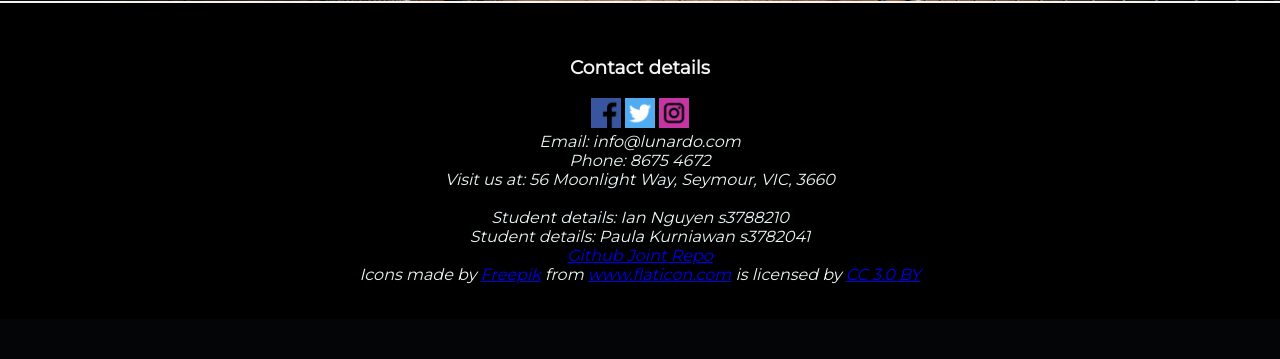
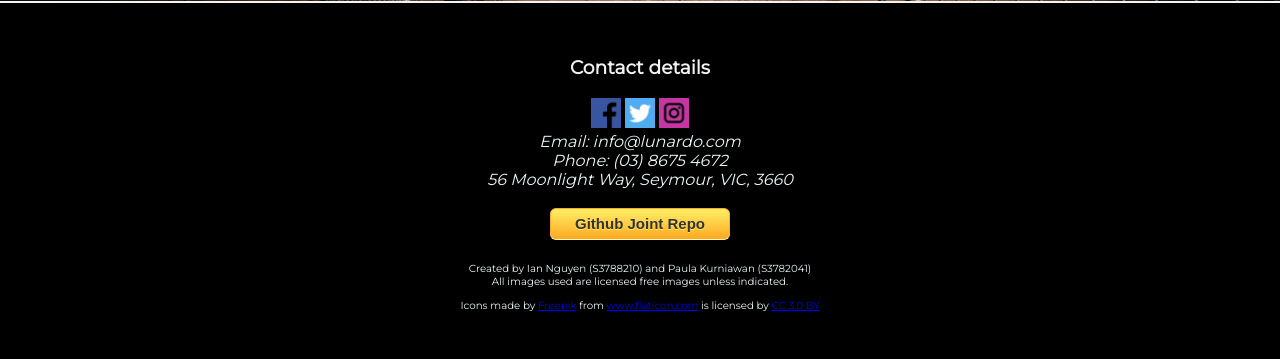
Before and after one commit to pmkays/Lunardo, a PHP site: page / in a window 1280 px wide. Shown: the part 4685-5044 px from the top of the page. Before the commit the page ends 4969 px from the top, so only its background shows below. Run offline with PHP 8.4, Linux system fonts and the light colour scheme.

Commit message:
Added button to contact me section.

```diff
--- a/index.html
+++ b/index.html
@@ -210,14 +210,15 @@
         <img class = "icon" alt = "Link to Lunardo Twitter" src = "images/icons/twitter.png" /></img>
         <img class = "icon" alt = "Link to Lunardo Instagram" src = "images/icons/instagram.png" /></img>
         <address>Email: info@lunardo.com<br>
-          Phone: 8675 4672<br>
-          Visit us at: 56 Moonlight Way, Seymour, VIC, 3660<br><br>
-
-          Student details: Ian Nguyen s3788210<br>
-          Student details: Paula Kurniawan s3782041<br>
-          <a href="https://github.com/pmkays/Lunardo">Github Joint Repo</a>
-          <div>Icons made by <a href="https://www.flaticon.com/authors/freepik" title="Freepik">Freepik</a> from <a href="https://www.flaticon.com/"                 title="Flaticon">www.flaticon.com</a> is licensed by <a href="http://creativecommons.org/licenses/by/3.0/"                 title="Creative Commons BY 3.0" target="_blank">CC 3.0 BY</a></div>
+          Phone: (03) 8675 4672<br>
+          56 Moonlight Way, Seymour, VIC, 3660<br><br>
         </address>
+        <a href="https://github.com/pmkays/Lunardo" class = "myButton">Github Joint Repo</a>
+        <p class = "student-info">
+          <br>Created by Ian Nguyen (S3788210) and Paula Kurniawan (S3782041)<br>
+          All images used are licensed free images unless indicated.
+          <div class = "student-info">Icons made by <a href="https://www.flaticon.com/authors/freepik" title="Freepik">Freepik</a> from <a href="https://www.flaticon.com/" title="Flaticon">www.flaticon.com</a> is licensed by <a href="http://creativecommons.org/licenses/by/3.0/" title="Creative Commons BY 3.0" target="_blank">CC 3.0 BY</a></div>
+        </p>
       </section>
     </footer>
   </body>
--- a/style.css
+++ b/style.css
@@ -437,3 +437,48 @@ tr:nth-child(even) {
 .contact-details{
   color:#F2F4F3;
 }
+
+.myButton {
+	-moz-box-shadow: 0px 1px 0px 0px #fff6af;
+	-webkit-box-shadow: 0px 1px 0px 0px #fff6af;
+	box-shadow: 0px 1px 0px 0px #fff6af;
+	background:-webkit-gradient(linear, left top, left bottom, color-stop(0.05, #ffec64), color-stop(1, #ffab23));
+	background:-moz-linear-gradient(top, #ffec64 5%, #ffab23 100%);
+	background:-webkit-linear-gradient(top, #ffec64 5%, #ffab23 100%);
+	background:-o-linear-gradient(top, #ffec64 5%, #ffab23 100%);
+	background:-ms-linear-gradient(top, #ffec64 5%, #ffab23 100%);
+	background:linear-gradient(to bottom, #ffec64 5%, #ffab23 100%);
+	filter:progid:DXImageTransform.Microsoft.gradient(startColorstr='#ffec64', endColorstr='#ffab23',GradientType=0);
+	background-color:#ffec64;
+	-moz-border-radius:6px;
+	-webkit-border-radius:6px;
+	border-radius:6px;
+	border:1px solid #ffaa22;
+	display:inline-block;
+	cursor:pointer;
+	color:#333333;
+	font-family:Arial;
+	font-size:15px;
+	font-weight:bold;
+	padding:6px 24px;
+	text-decoration:none;
+	text-shadow:0px 1px 0px #ffee66;
+}
+.myButton:hover {
+	background:-webkit-gradient(linear, left top, left bottom, color-stop(0.05, #ffab23), color-stop(1, #ffec64));
+	background:-moz-linear-gradient(top, #ffab23 5%, #ffec64 100%);
+	background:-webkit-linear-gradient(top, #ffab23 5%, #ffec64 100%);
+	background:-o-linear-gradient(top, #ffab23 5%, #ffec64 100%);
+	background:-ms-linear-gradient(top, #ffab23 5%, #ffec64 100%);
+	background:linear-gradient(to bottom, #ffab23 5%, #ffec64 100%);
+	filter:progid:DXImageTransform.Microsoft.gradient(startColorstr='#ffab23', endColorstr='#ffec64',GradientType=0);
+	background-color:#ffab23;
+}
+.myButton:active {
+	position:relative;
+	top:1px;
+}
+
+.student-info{
+  font-size: .8vw;
+}
```
